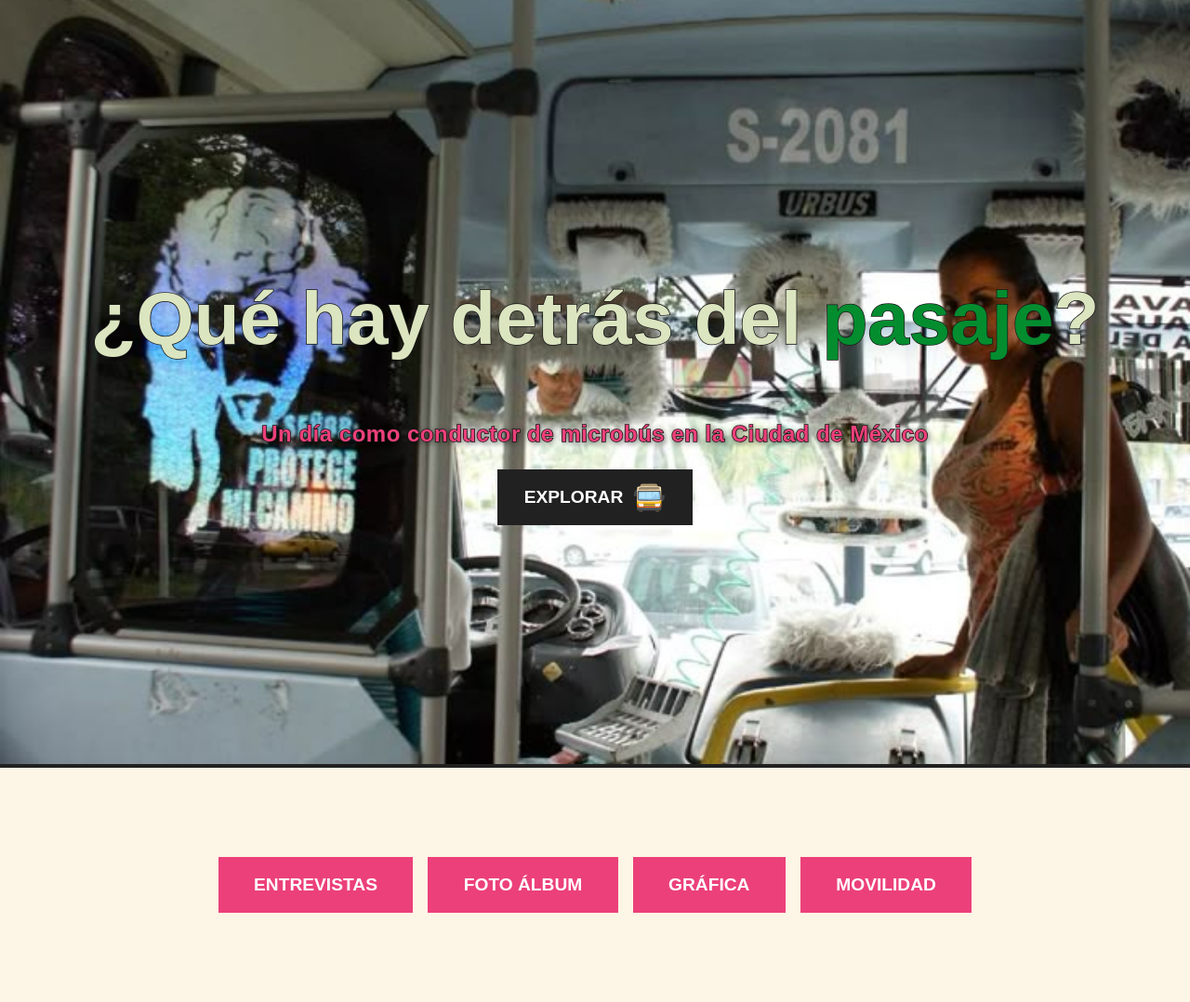
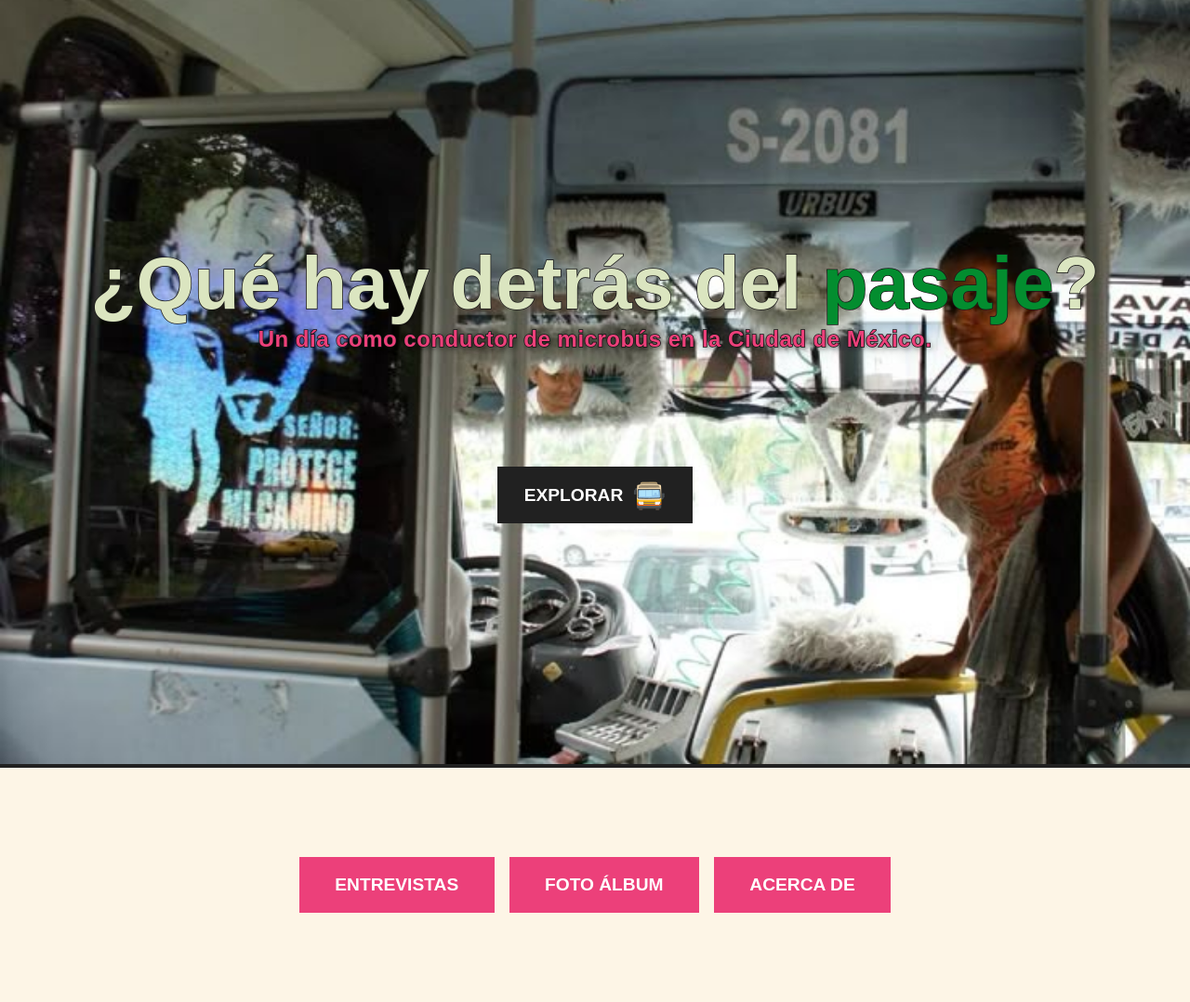
Before and after one commit to jannetmann/que.hay.detras.del.pasaje, a Jekyll site: the page index.html, which Jekyll copies as it is, in a window 1280 px wide. Shown: the whole page at 93% size. Built offline with Jekyll 4.4.1, drawn with Linux system fonts in a browser that asks for light colours; some web fonts are replaced.

Commit message:
cambios botones

```diff
--- a/css/style.css
+++ b/css/style.css
@@ -20,7 +20,7 @@ h1 {
   font-family: var(--font-heading);
   color: #dbe5c0;
   font-size: 5em;
-  margin: 0.5em 0;
+  margin: 0em 0;
 }
 
 p {
@@ -35,6 +35,10 @@ p {
 .hero p {
   -webkit-text-stroke: 1.5px #1a1919; /* grosor + color del borde */
   paint-order: stroke fill;
+}
+.hero p {
+  margin-top: 0;
+  margin-bottom: 123px ;
 }
 
 /* Hero con imagen de fondo */
--- a/entrevistas.html
+++ b/entrevistas.html
@@ -10,7 +10,7 @@
   <header class="header-interno">
     <h1>Entrevistas</h1>
     <p>Conoce las voces detrás del transporte en la CDMX.</p>
-    <a href="index.html" class="back-btn">⟵ Regresar al Home</a>
+    <a href="index.html" title="volver a inicio" class="back-btn">⟵ Regresar</a>
   </header>
 
   <main class="contenido">
--- a/index.html
+++ b/index.html
@@ -12,7 +12,7 @@
   <!-- Hero -->
   <header class="hero">
     <h1>¿Qué hay detrás del <span style="color:#038d2f;">pasaje</span>?</h1>
-    <p>Un día como conductor de microbús en la Ciudad de México</p>
+    <p>Un día como conductor de microbús en la Ciudad de México.</p>
     <button class="explore-btn" onclick="document.getElementById('explorar').scrollIntoView({behavior: 'smooth'});">
       Explorar <span class="microbus">🚍</span>
     </button>
@@ -23,12 +23,11 @@
 
   <!-- Sección de navegación -->
   <section id="explorar">
-    <div class="nav-buttons">
-      <a href="entrevistas.html">Entrevistas</a>
-      <a href="fotoalbum.html">Foto Álbum</a>
-      <a href="#">Gráfica</a>
-      <a href="#">Movilidad</a>
-    </div>
+    <nav class="nav-buttons">
+      <a title="Conoce mas acerca de los conductores." href="entrevistas.html">Entrevistas</a>
+      <a title="Fotos tomadas por conductores." href="fotoalbum.html">Foto Álbum</a>
+      <a href="#">Acerca de</a>
+    </nav>
   </section>
 
 </body>
```
